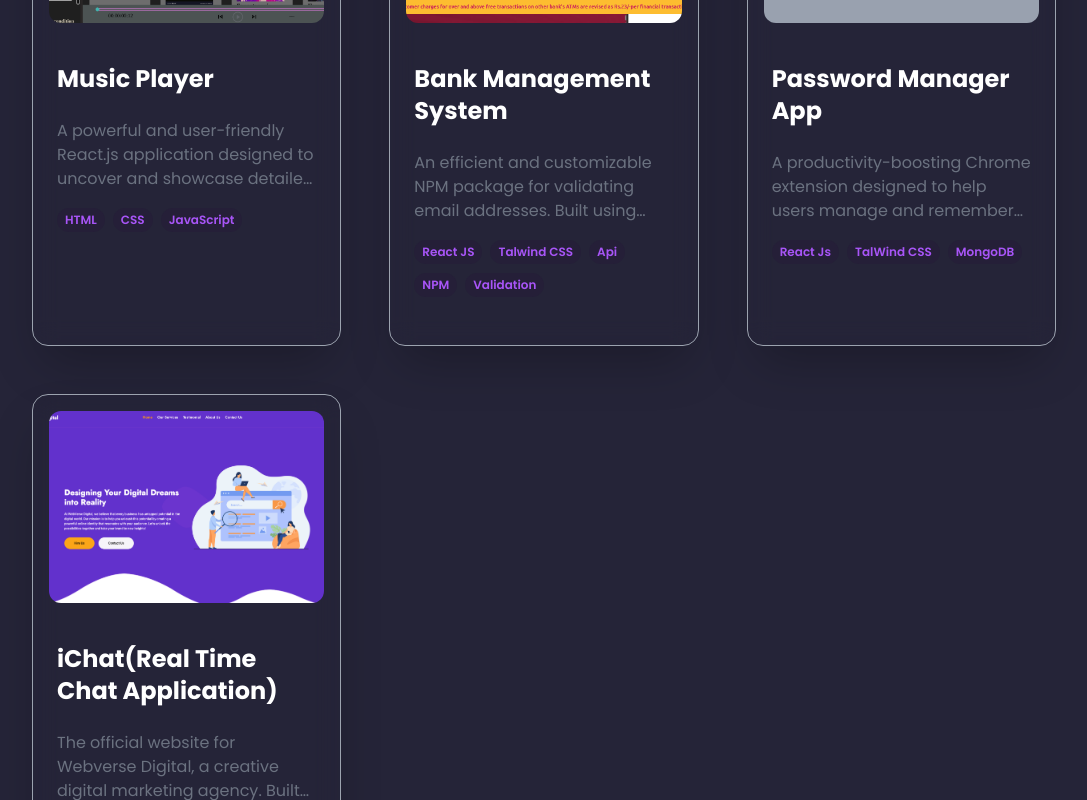
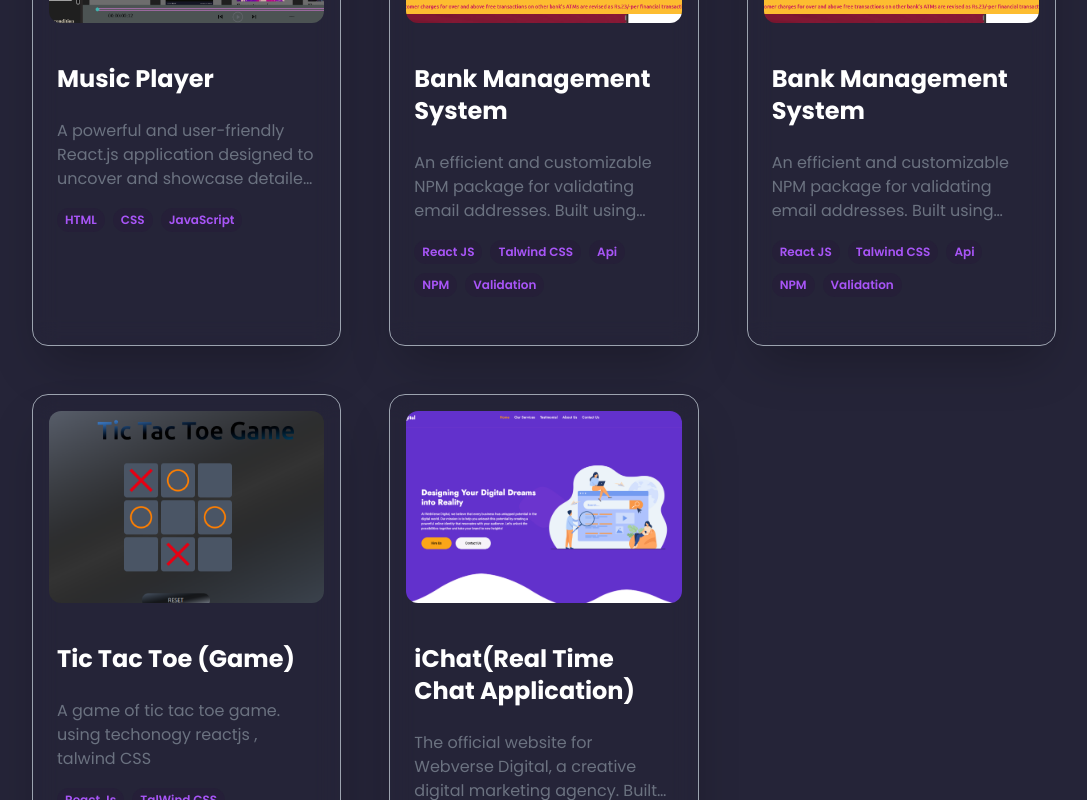
Before and after one commit to motahir76270/portfolio, a React (Vite) app: page / in a window 1280 px wide. Shown: the part 2820-3620 px from the top of the page, without its empty margins (96-1183 px from the left). Built offline with nearby package versions, Linux system fonts and the light colour scheme.

Commit message:
ui enhace

```diff
--- a/src/constants.js
+++ b/src/constants.js
@@ -55,6 +55,7 @@ import psdMager from './assets/work_logo/pwdManger.png'
 import expo from './assets/tech_logo/expo.png'
 import musicplyaer from './assets/work_logo/musi-plyaer.png'
 import bank from './assets/work_logo/bank.png'
+import tictac from './assets/work_logo/tictac.png'
 
 
 
@@ -229,18 +230,28 @@ export const SkillsInfo = [
       github: "https://github.com/Tushar96152/techcodebank-frontend",
       webapp: "",
     },
-    {
+      {
       id: 2,
-      title: "Password Manager App ",
+      title: "Bank Management System",
       description:
-        "A productivity-boosting Chrome extension designed to help users manage and remember their daily tasks. Built using JavaScript, it offers a simple interface with reminders and task notifications to keep users on track.",
-      image: psdMager,
-      tags: ["React Js", "TalWind CSS", "MongoDB"],
-      github: "https://github.com/motahir76270/manage-password",
-      webapp: "https://manage-password-two.vercel.app/",
+        "An efficient and customizable NPM package for validating email addresses. Built using React.js and Node.js, it provides robust validation features to help developers ensure that email inputs meet required formats and standards.",
+         image: bank,
+      tags: ["React JS","Talwind CSS", "Api", "NPM", "Validation"],
+      github: "https://github.com/Tushar96152/techcodebank-frontend",
+      webapp: "",
     },
     {
       id: 3,
+      title: "Tic Tac Toe (Game)",
+      description:
+        "A game of tic tac toe game. using techonogy reactjs , talwind CSS ",
+      image: tictac,
+      tags: ["React Js", "TalWind CSS", ],
+      github: "https://github.com/motahir76270/tic-tac-toe",
+      webapp: "https://tic-tac-toe-nine-chi-28.vercel.app/",
+    },
+    {
+      id: 4,
       title: "iChat(Real Time Chat Application)",
       description:
         "The official website for Webverse Digital, a creative digital marketing agency. Built using HTML, CSS, and JavaScript, it features visually appealing animations and a clean design to showcase the agency's services.",
```
Also changed, not shown: src/assets/work_logo/tictac.png (added).
